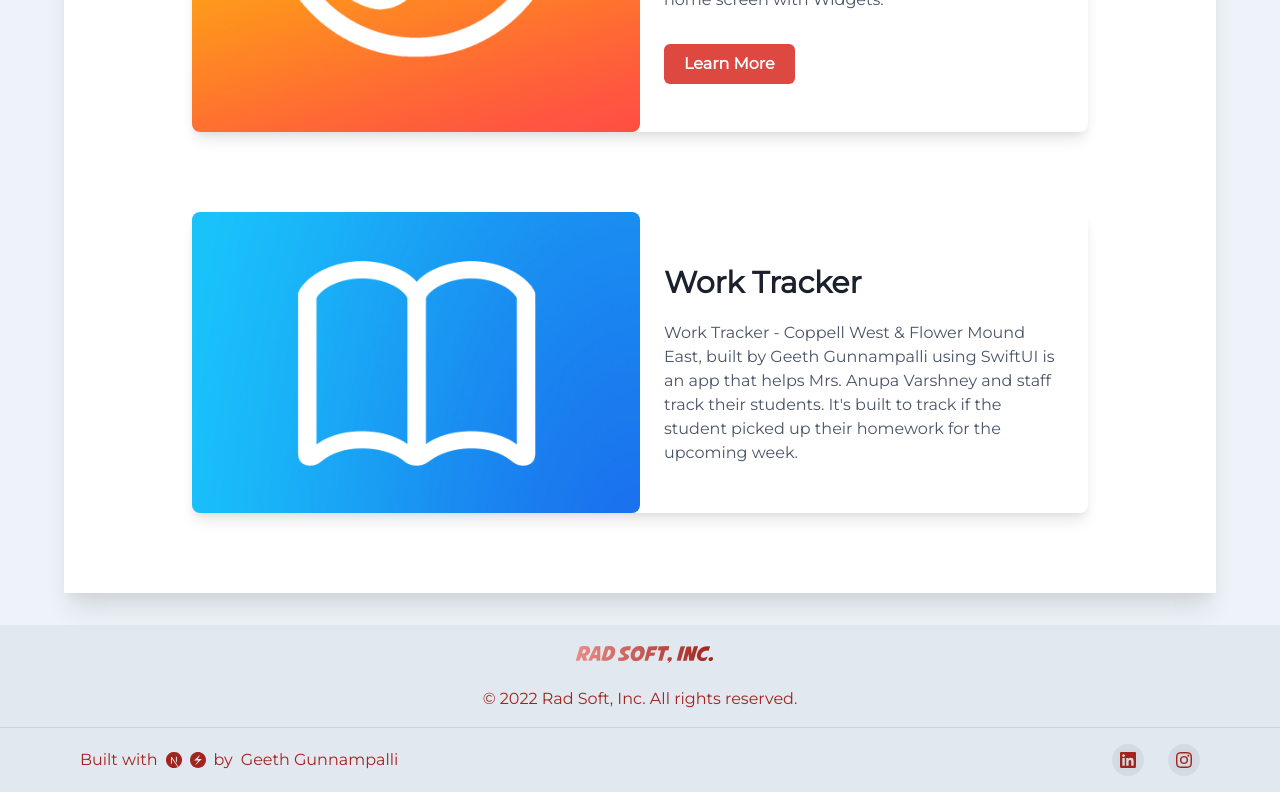
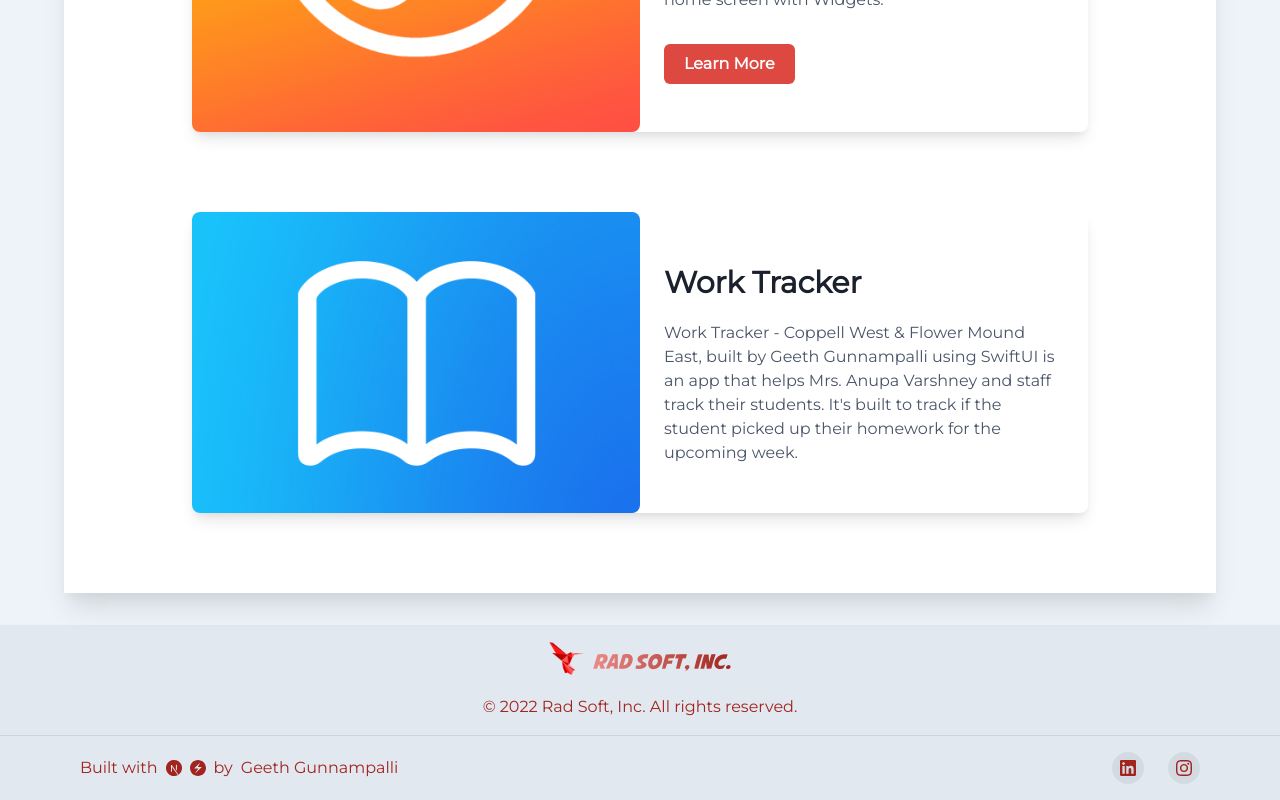
Before and after one commit to geeth24/radsoftinc-v2, a Next.js app: page / in a window 1280 px wide. Shown: the part 2546-3346 px from the top of the page. Built offline with nearby package versions, Linux system fonts and the light colour scheme.

Commit message:
Add Bird

```diff
--- a/components/Footer/Footer.tsx
+++ b/components/Footer/Footer.tsx
@@ -2,6 +2,7 @@
     Box,
     chakra,
     Container,
+    Flex,
     HStack,
     Link as ChakraLink,
     Stack,
@@ -9,6 +10,7 @@
     useColorModeValue,
     VisuallyHidden,
     VStack,
+    Image,
 } from "@chakra-ui/react"
 import { ReactNode } from "react"
 import {
@@ -21,6 +23,17 @@
 
 const Logo = () => {
     return (
+        <Flex>
+            <Link href="/">
+                <Image
+                    src="/Bird.png"
+                    alt="Rad Soft, Inc"
+                    boxSize="35px"
+                    objectFit="cover"
+                    cursor="pointer"
+                />
+            </Link>
+
             <Link href="/">
                 <chakra.h1
                     fontSize="xl"
@@ -30,10 +43,12 @@
                     bgGradient="linear(to-r, #ea8c87,#a1241e)"
                     cursor="pointer"
                     fontFamily="AVENGEANCE MIGHTIEST AVENGER"
+                    mt={2}
                 >
                     RAD SOFT, INC.
                 </chakra.h1>
             </Link>
+        </Flex>
     )
 }
 
```
Lines whose indentation alone changed are shown as unchanged.
